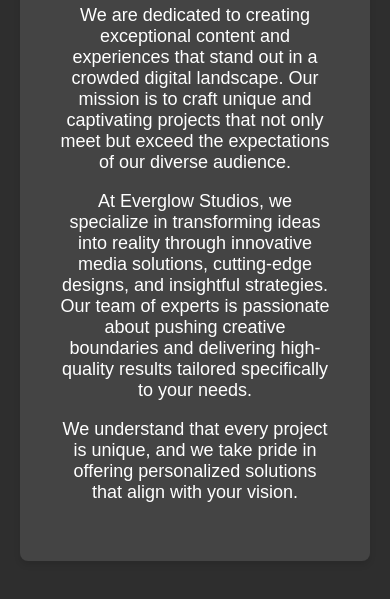
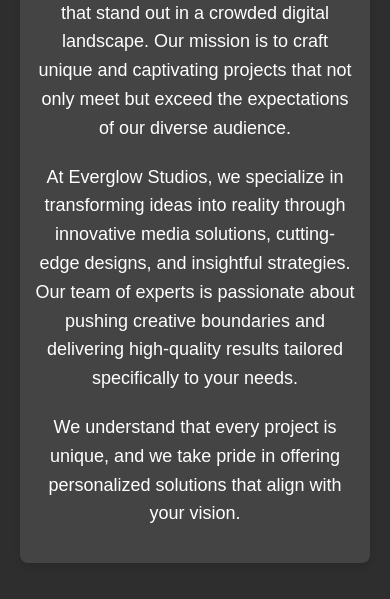
Before and after one commit to everglowstudios/count-up-animation-app, a plain HTML site: page index.html in a window 390 px wide. Shown: the part 474-1073 px from the top of the page. Drawn offline with Linux system fonts and the light colour scheme.

Commit message:
Update styles.css

```diff
--- a/styles.css
+++ b/styles.css
@@ -69,6 +69,8 @@ header {
     padding: 40px;
     border-radius: 8px;
     box-shadow: 0 4px 6px rgba(0, 0, 0, 0.1);
+    max-width: 800px; /* Limit the width to make paragraphs more readable */
+    margin: 0 auto; /* Center the container horizontally */
 }
 
 .home-container h1 {
@@ -77,6 +79,8 @@ header {
 
 .home-container p {
     font-size: 18px;
+    line-height: 1.6; /* Improve readability with increased line height */
+    margin-bottom: 20px; /* Space between paragraphs */
 }
 
 /* Contact Us Page */
@@ -153,6 +157,9 @@ header {
         display: block;
         margin-bottom: 5px;
     }
+    .home-container {
+        padding: 15px;
+    }
     .contact-container {
         padding: 15px;
     }
```
